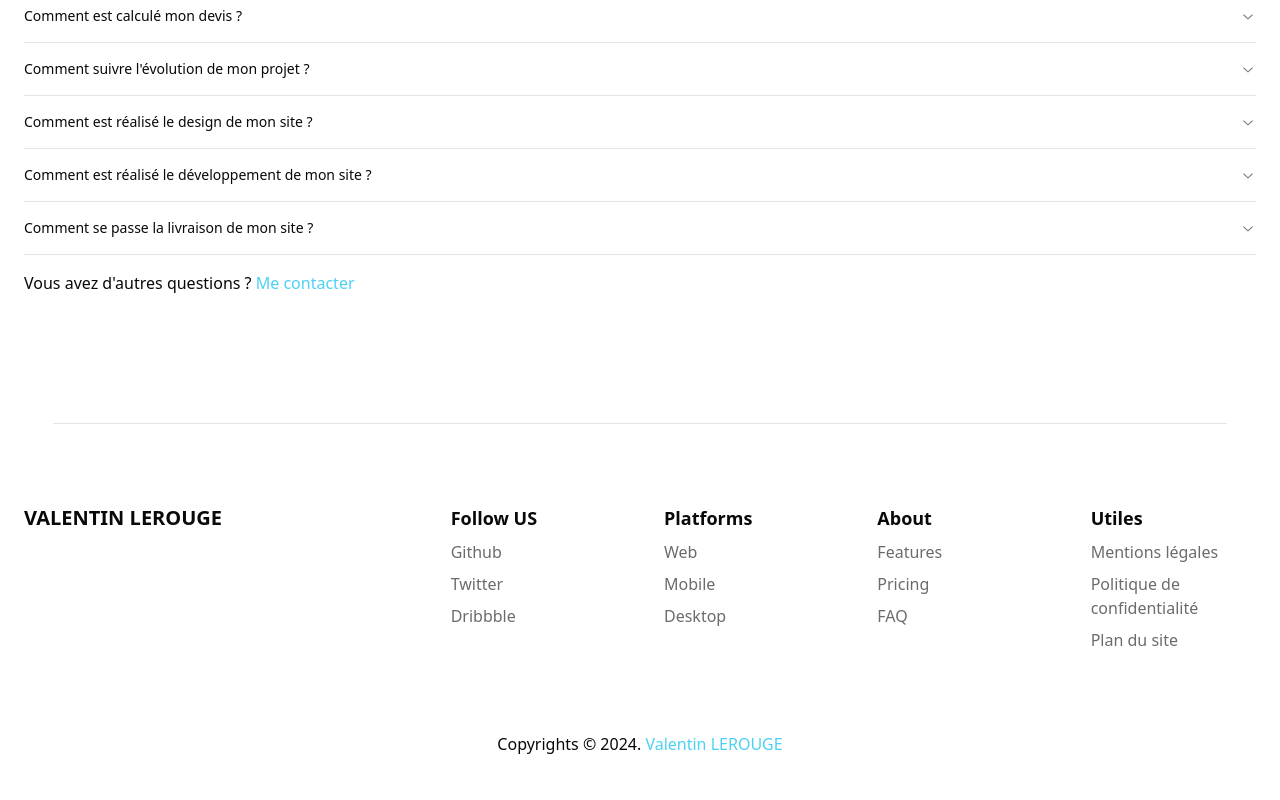
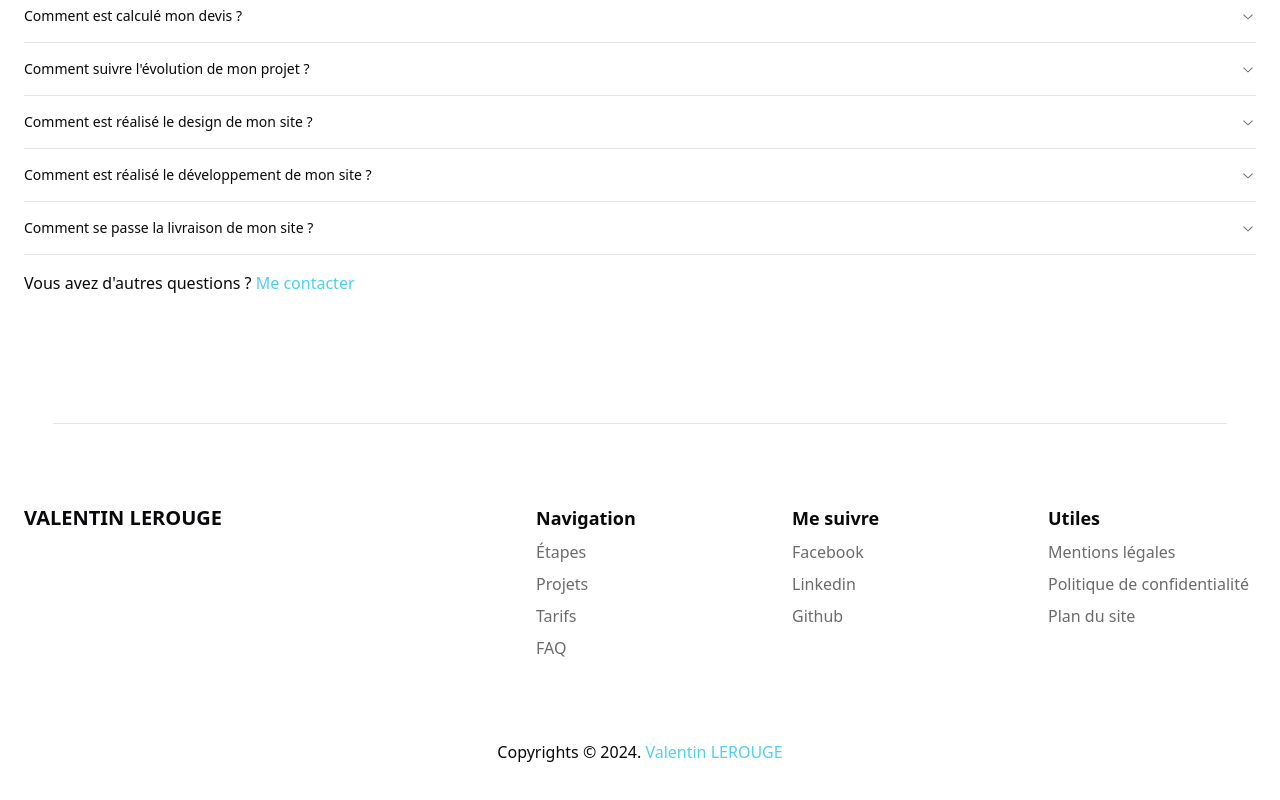
Before and after one commit to DopeCloudd/portfolio_freelance_react, a React (Vite) app: page / in a window 1280 px wide. Shown: the part 5572-6372 px from the top of the page. Built offline with nearby package versions, Linux system fonts and the light colour scheme.

Commit message:
chore: manage links

```diff
--- a/src/components/Footer.tsx
+++ b/src/components/Footer.tsx
@@ -3,7 +3,7 @@ export const Footer = () => {
     <footer id="footer">
       <hr className="w-11/12 mx-auto" />
 
-      <section className="container py-20 grid grid-cols-2 md:grid-cols-4 xl:grid-cols-6 gap-x-12 gap-y-8">
+      <section className="container py-20 grid grid-cols-2 md:grid-cols-4 xl:grid-cols-5 gap-x-12 gap-y-8">
         <div className="col-span-full xl:col-span-2">
           <a
             rel="noreferrer noopener"
@@ -15,14 +15,58 @@ export const Footer = () => {
         </div>
 
         <div className="flex flex-col gap-2">
-          <h3 className="font-bold text-lg">Follow US</h3>
+          <h3 className="font-bold text-lg">Navigation</h3>
           <div>
             <a
               rel="noreferrer noopener"
-              href="#"
+              href="#services"
               className="opacity-60 hover:opacity-100"
             >
-              Github
+              Étapes
+            </a>
+          </div>
+
+          <div>
+            <a
+              rel="noreferrer noopener"
+              href="#portfolio"
+              className="opacity-60 hover:opacity-100"
+            >
+              Projets
+            </a>
+          </div>
+
+          <div>
+            <a
+              rel="noreferrer noopener"
+              href="#pricing"
+              className="opacity-60 hover:opacity-100"
+            >
+              Tarifs
+            </a>
+          </div>
+
+          <div>
+            <a
+              rel="noreferrer noopener"
+              href="#faq"
+              className="opacity-60 hover:opacity-100"
+            >
+              FAQ
+            </a>
+          </div>
+        </div>
+
+        <div className="flex flex-col gap-2">
+          <h3 className="font-bold text-lg">Me suivre</h3>
+          <div>
+            <a
+              rel="noreferrer noopener"
+              href="https://www.facebook.com/profile.php?id=61564522257510"
+              target="_blank"
+              className="opacity-60 hover:opacity-100"
+            >
+              Facebook
             </a>
           </div>
 
@@ -32,83 +76,17 @@ export const Footer = () => {
               href="#"
               className="opacity-60 hover:opacity-100"
             >
-              Twitter
+              Linkedin
             </a>
           </div>
-
           <div>
             <a
               rel="noreferrer noopener"
-              href="#"
+              href="https://github.com/leoMirandaa/shadcn-landing-page.git"
+              target="_blank"
               className="opacity-60 hover:opacity-100"
             >
-              Dribbble
-            </a>
-          </div>
-        </div>
-
-        <div className="flex flex-col gap-2">
-          <h3 className="font-bold text-lg">Platforms</h3>
-          <div>
-            <a
-              rel="noreferrer noopener"
-              href="#"
-              className="opacity-60 hover:opacity-100"
-            >
-              Web
-            </a>
-          </div>
-
-          <div>
-            <a
-              rel="noreferrer noopener"
-              href="#"
-              className="opacity-60 hover:opacity-100"
-            >
-              Mobile
-            </a>
-          </div>
-
-          <div>
-            <a
-              rel="noreferrer noopener"
-              href="#"
-              className="opacity-60 hover:opacity-100"
-            >
-              Desktop
-            </a>
-          </div>
-        </div>
-
-        <div className="flex flex-col gap-2">
-          <h3 className="font-bold text-lg">About</h3>
-          <div>
-            <a
-              rel="noreferrer noopener"
-              href="#"
-              className="opacity-60 hover:opacity-100"
-            >
-              Features
-            </a>
-          </div>
-
-          <div>
-            <a
-              rel="noreferrer noopener"
-              href="#"
-              className="opacity-60 hover:opacity-100"
-            >
-              Pricing
-            </a>
-          </div>
-
-          <div>
-            <a
-              rel="noreferrer noopener"
-              href="#"
-              className="opacity-60 hover:opacity-100"
-            >
-              FAQ
+              Github
             </a>
           </div>
         </div>
```
